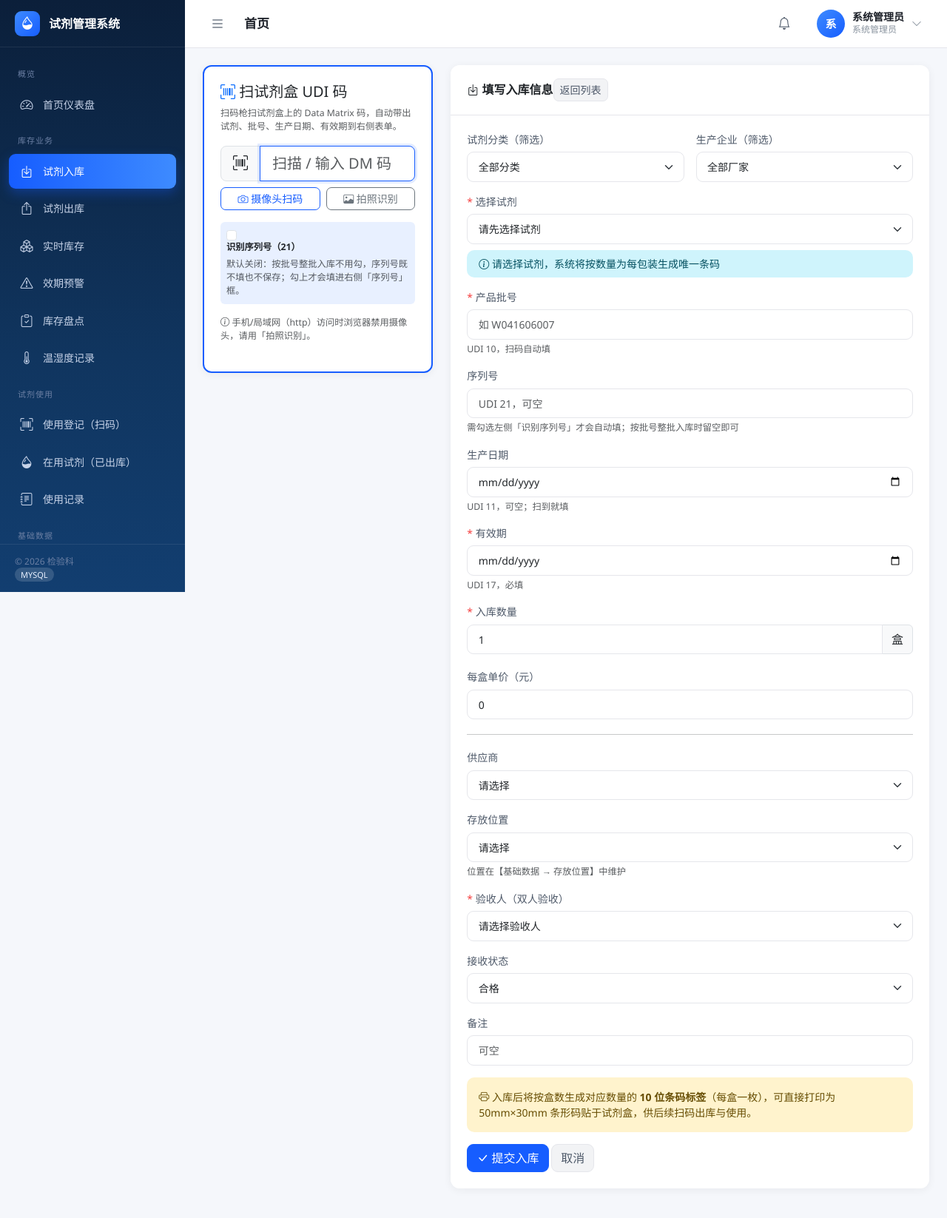
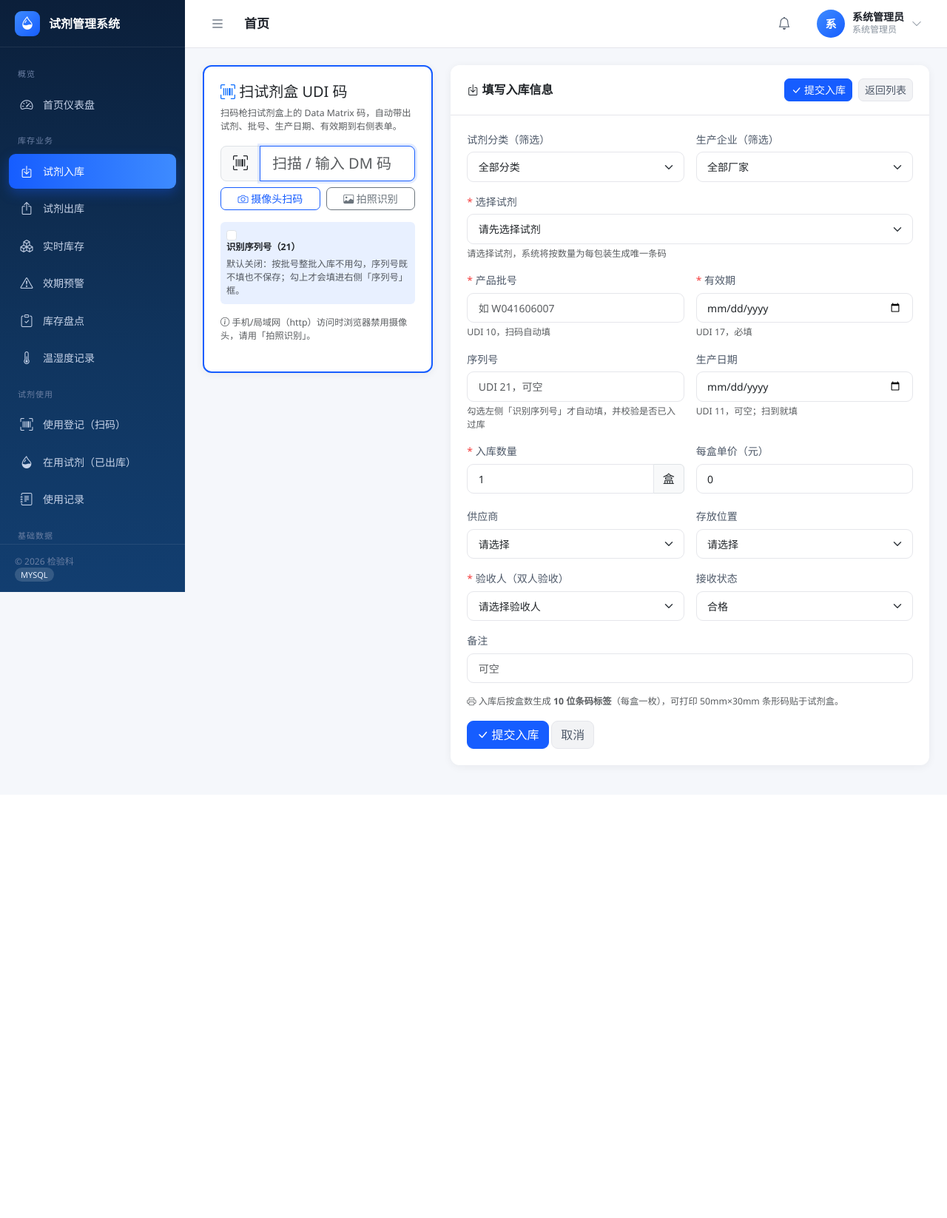
Before and after one commit to junyuchenchen1/reagent-system, a Flask app: page /stock-in/add in a window 1280 px wide. Shown: the whole page at 74% size. After the commit the page ends 1041 px from the top, so only its background shows below. Run offline with Flask 3, Linux system fonts and the light colour scheme; a user stored in the database is signed in; parts of the project's set-up code (start-up, migrations or seed data) failed here and were passed over; some libraries are stand-ins or nearby versions.

Commit message:
入库：勾选序列号时查重防重复入库；表单压缩到一屏可提交；导出全面加固并记录 500 堆栈

```diff
--- a/app/routes/stock_in.py
+++ b/app/routes/stock_in.py
@@ -2,7 +2,7 @@
 """入库管理：登记、审核、详情、条码标签打印、导出"""
 from datetime import datetime, date
 from flask import (Blueprint, render_template, request, redirect, url_for,
-                   flash, abort, jsonify)
+                   flash, abort, jsonify, current_app)
 from flask_login import login_required, current_user
 
 from app.extensions import db
@@ -21,6 +21,31 @@ def _parse_date(s):
         return datetime.strptime(s, "%Y-%m-%d").date()
     except (TypeError, ValueError):
         return None
+
+
+def _serial_used(serial_no):
+    """序列号是否已登记过入库（已取消的单子不算，允许重录）。返回已有入库单或 None。"""
+    if not serial_no:
+        return None
+    return (StockIn.query
+            .filter(StockIn.serial_no == serial_no, StockIn.status != 2)
+            .order_by(StockIn.id.desc())
+            .first())
+
+
+def _serial_dup_info(serial_no):
+    """给扫码接口用：返回该序列号已有的入库单摘要（没有则 None）。"""
+    si = _serial_used(serial_no)
+    if not si:
+        return None
+    return {
+        "order_no": si.order_no,
+        "reagent": si.reagent.name if si.reagent else "",
+        "batch_no": si.batch_no,
+        "status_text": si.status_text,
+        "create_time": si.create_time.strftime("%Y-%m-%d %H:%M") if si.create_time else "",
+        "sid": si.id,
+    }
 
 
 @stock_in_bp.route("/")
@@ -70,6 +95,8 @@ def in_add():
         udi_di = (request.form.get("udi_di", "") or "").strip()[:32]
         serial_no = (request.form.get("serial_no", "") or "").strip()[:64]
         produce_date = _parse_date(request.form.get("produce_date", ""))
+        # 序列号（UDI 21）是单盒唯一号：入库前先查有没有已经登记过，避免同一盒重复入库
+        dup_serial = _serial_used(serial_no) if serial_no else None
 
         reagent = db.session.get(Reagent, int(reagent_id)) if reagent_id else None
         if reagent is None:
@@ -86,6 +113,13 @@ def in_add():
             flash("入库盒数必须大于 0", "danger")
         elif not verifier_id:
             flash("请选择验收人（双人验收）", "danger")
+        elif serial_no and dup_serial:
+            # 勾了「识别序列号」才会带 serial_no：同一盒（同序列号）不能重复入库
+            flash(f"序列号 {serial_no} 已在入库单 {dup_serial.order_no} 中登记过"
+                  f"（{dup_serial.reagent.name if dup_serial.reagent else '未知试剂'}，"
+                  f"批号 {dup_serial.batch_no}），同一盒不能重复入库。"
+                  f"若这次是按批号整批入库，请取消勾选「识别序列号」再提交。",
+                  "danger")
         else:
             data = {
                 "reagent_id": reagent.id, "batch_no": batch_no,
@@ -139,7 +173,12 @@ def udi_scan():
         return jsonify({"error": "缺少 code 参数"}), 400
     if len(code) > 512:
         code = code[:512]
-    return jsonify(udi_service.resolve(code))
+    data = udi_service.resolve(code)
+    # 若码里有 (21) 序列号，顺手告诉前端这一盒有没有入过库（前端勾了「识别序列号」才用）
+    serial = ((data.get("parsed") or {}).get("serial") or "").strip()
+    if serial:
+        data["serial_dup"] = _serial_dup_info(serial)
+    return jsonify(data)
 
 
 @stock_in_bp.route("/<int:sid>/audit", methods=["POST"])
@@ -254,7 +293,11 @@ def in_export():
     query = StockIn.query.join(Reagent, StockIn.reagent_id == Reagent.id)
     status = request.args.get("status", "")
     if status != "":
-        query = query.filter(StockIn.status == int(status))
+        try:
+            query = query.filter(StockIn.status == int(status))
+        except (TypeError, ValueError):
+            # 参数异常（如中文状态名）不应当 500，忽略该筛选
+            current_app.logger.warning(f"[导出入库] status 参数非法：{status!r}，已忽略")
     # 导出时间范围：最近一周/一月/半年/一年/自定义起止
     start, end = parse_export_range()
     if start:
@@ -264,23 +307,31 @@ def in_export():
     rows = []
     for si in query.order_by(StockIn.create_time.asc(), StockIn.id.asc()).all():
         rows.append([
-            si.order_no, si.reagent.name, si.reagent.registrant or "", si.reagent.spec or "",
-            si.batch_no,
-            si.expire_date.strftime("%Y-%m-%d"), si.quantity,
-            si.reagent.unit or "盒",
-            float(si.unit_price or 0), si.amount,
+            si.order_no or "", si.reagent.name if si.reagent else "",
+            (si.reagent.registrant or "") if si.reagent else "",
+            (si.reagent.spec or "") if si.reagent else "",
+            si.batch_no or "",
+            si.expire_date.strftime("%Y-%m-%d") if si.expire_date else "",
+            si.quantity,
+            (si.reagent.unit or "盒") if si.reagent else "盒",
+            float(si.unit_price or 0), float(si.amount or 0),
             si.supplier.name if si.supplier else "",
             si.accept_status or "合格",
             si.status_text,
-            (si.operator_id, si.operator.real_name) if si.operator else "",
-            (si.verifier_id, si.verifier.real_name) if si.verifier else "",
-            si.create_time.strftime("%Y-%m-%d %H:%M"),
+            (si.operator_id, si.operator.real_name or "") if si.operator_id else "",
+            (si.verifier_id, si.verifier.real_name or "") if si.verifier_id else "",
+            si.create_time.strftime("%Y-%m-%d %H:%M") if si.create_time else "",
         ])
     filename = f"入库记录_{datetime.now().strftime('%Y%m%d%H%M%S')}.xlsx"
-    path = export_excel(
-        "入库记录",
-        ["入库单号", "试剂名称", "生产企业", "规格", "批号", "有效期", "数量", "单位", "单价(元)", "金额",
-         "供应商", "接收状态", "状态", "入库人", "验收人", "登记时间"],
-        rows, filename)
+    try:
+        path = export_excel(
+            "入库记录",
+            ["入库单号", "试剂名称", "生产企业", "规格", "批号", "有效期", "数量", "单位", "单价(元)", "金额",
+             "供应商", "接收状态", "状态", "入库人", "验收人", "登记时间"],
+            rows, filename)
+    except Exception:
+        current_app.logger.exception("[导出入库] 生成 Excel 失败")
+        flash("导出入库记录失败，错误已写入 logs/error.log，请重试或联系管理员。", "danger")
+        return redirect(url_for("stock_in.in_list"))
     log_operation("入库管理", f"导出入库记录 Excel（{range_label(start, end)}）")
     return send_excel(path, filename)
--- a/app/templates/stock/in_add.html
+++ b/app/templates/stock/in_add.html
@@ -41,16 +41,20 @@
         </div>
     </div>
 
-    <!-- 右：入库表单（纵向单列） -->
+    <!-- 右：入库表单（两列紧凑排布，提交按钮不用滚动也能看到） -->
     <div class="col-lg-8 mb-3">
         <div class="card">
             <div class="card-header"><h5><i class="bi bi-box-arrow-in-down"></i> 填写入库信息</h5>
+                <button class="btn btn-primary btn-sm js-submit ms-auto me-2" type="submit" form="inForm">
+                    <i class="bi bi-check-lg"></i> 提交入库
+                </button>
                 <a class="btn btn-light btn-sm" href="{{ url_for('stock_in.in_list') }}">返回列表</a>
             </div>
             <div class="card-body">
                 <form method="post" id="inForm">
                     <input type="hidden" name="udi_di" id="udiDi" value="">
                     <div class="row g-3">
+                        <div class="col-12 d-none" id="dupWarn"></div>
 
                         <div class="col-12 col-md-6">
                             <label class="form-label">试剂分类（筛选）</label>
@@ -83,36 +87,32 @@
                                 </option>
                                 {% endfor %}
                             </select>
-                            <div class="alert alert-info py-2 px-3 mt-2 mb-0 small" id="packTip">
-                                <i class="bi bi-info-circle"></i> 请选择试剂，系统将按数量为每包装生成唯一条码
-                            </div>
+                            <div class="form-text" id="packTip">请选择试剂，系统将按数量为每包装生成唯一条码</div>
                         </div>
 
-                        <div class="col-12">
+                        <div class="col-12 col-md-6">
                             <label class="form-label required">产品批号</label>
                             <input class="form-control" name="batch_no" id="batchNo" required placeholder="如 W041606007">
                             <div class="form-text">UDI 10，扫码自动填</div>
                         </div>
+                        <div class="col-12 col-md-6">
+                            <label class="form-label required">有效期</label>
+                            <input type="date" class="form-control" name="expire_date" id="expireDate" required>
+                            <div class="form-text">UDI 17，必填</div>
+                        </div>
 
-                        <div class="col-12">
+                        <div class="col-12 col-md-6">
                             <label class="form-label">序列号</label>
                             <input class="form-control" name="serial_no" id="serialNo" placeholder="UDI 21，可空">
-                            <div class="form-text">需勾选左侧「识别序列号」才会自动填；按批号整批入库时留空即可</div>
+                            <div class="form-text">勾选左侧「识别序列号」才自动填，并校验是否已入过库</div>
                         </div>
-
-                        <div class="col-12">
+                        <div class="col-12 col-md-6">
                             <label class="form-label">生产日期</label>
                             <input type="date" class="form-control" name="produce_date" id="produceDate">
                             <div class="form-text">UDI 11，可空；扫到就填</div>
                         </div>
 
-                        <div class="col-12">
-                            <label class="form-label required">有效期</label>
-                            <input type="date" class="form-control" name="expire_date" id="expireDate" required>
-                            <div class="form-text">UDI 17，必填</div>
-                        </div>
-
-                        <div class="col-12">
+                        <div class="col-12 col-md-6">
                             <label class="form-label required">入库数量</label>
                             <div class="input-group">
                                 <input type="number" class="form-control" name="quantity" id="quantity"
@@ -121,15 +121,12 @@
                             </div>
                             <div class="form-text" id="barcodeHint"></div>
                         </div>
-
-                        <div class="col-12">
+                        <div class="col-12 col-md-6">
                             <label class="form-label" id="priceLabel">每盒单价（元）</label>
                             <input type="number" step="0.01" min="0" class="form-control" name="unit_price" value="0">
                         </div>
 
-                        <div class="col-12"><hr class="my-1"></div>
-
-                        <div class="col-12">
+                        <div class="col-12 col-md-6">
                             <label class="form-label">供应商</label>
                             <select class="form-select" name="supplier_id">
                                 <option value="">请选择</option>
@@ -138,8 +135,7 @@
                                 {% endfor %}
                             </select>
                         </div>
-
-                        <div class="col-12">
+                        <div class="col-12 col-md-6">
                             <label class="form-label">存放位置</label>
                             <select class="form-select" name="storage_location">
                                 <option value="">请选择</option>
@@ -147,10 +143,9 @@
                                 <option value="{{ l.name }}">{{ l.name }}</option>
                                 {% endfor %}
                             </select>
-                            <div class="form-text">位置在【基础数据 → 存放位置】中维护</div>
                         </div>
 
-                        <div class="col-12">
+                        <div class="col-12 col-md-6">
                             <label class="form-label required">验收人（双人验收）</label>
                             <select class="form-select" name="verifier_id" required>
                                 <option value="">请选择验收人</option>
@@ -159,8 +154,7 @@
                                 {% endfor %}
                             </select>
                         </div>
-
-                        <div class="col-12">
+                        <div class="col-12 col-md-6">
                             <label class="form-label">接收状态</label>
                             <select class="form-select" name="accept_status">
                                 <option value="合格">合格</option>
@@ -175,14 +169,13 @@
                         </div>
                     </div>
 
-                    <div class="alert alert-warning small mt-3">
+                    <div class="form-text mt-3">
                         <i class="bi bi-printer"></i>
-                        入库后将按盒数生成对应数量的 <b>10 位条码标签</b>（每盒一枚），可直接打印为
-                        50mm×30mm 条形码贴于试剂盒，供后续扫码出库与使用。
+                        入库后按盒数生成 <b>10 位条码标签</b>（每盒一枚），可打印 50mm×30mm 条形码贴于试剂盒。
                     </div>
 
-                    <div class="mt-2">
-                        <button class="btn btn-primary" type="submit"><i class="bi bi-check-lg"></i> 提交入库</button>
+                    <div class="mt-3">
+                        <button class="btn btn-primary js-submit" type="submit"><i class="bi bi-check-lg"></i> 提交入库</button>
                         <a class="btn btn-light" href="{{ url_for('stock_in.in_list') }}">取消</a>
                     </div>
                 </form>
@@ -307,13 +300,60 @@
     const serialInput = document.getElementById('serialNo');
     const produceInput = document.getElementById('produceDate');
     const serialToggle = document.getElementById('serialToggle');
+    const submitBtns = document.querySelectorAll('.js-submit');
+    const dupWarn = document.getElementById('dupWarn');
+
     // 默认不识别序列号：按批号整批入库时，序列号留着反而每次都要手动删
     function wantSerial() { return !!(serialToggle && serialToggle.checked); }
+
+    // 序列号重复时锁住提交按钮，逼着用户看清提示（后端也会再拦一次）
+    let dupLocked = false;
+    function setSubmitLock(lock) {
+        dupLocked = !!lock;
+        submitBtns.forEach(function (b) { b.disabled = dupLocked; });
+    }
+    function showDupWarn(info) {
+        dupWarn.classList.remove('d-none');
+        dupWarn.innerHTML = '<div class="alert alert-danger py-2 px-3 mb-0 small">' +
+            '<i class="bi bi-x-circle"></i> <b>这一盒已经入过库，不能重复入库</b>：' +
+            '序列号已登记在入库单 <b>' + udiEscape(info.order_no) + '</b>' +
+            (info.reagent ? '（' + udiEscape(info.reagent) : '') +
+            (info.batch_no ? '，批号 ' + udiEscape(info.batch_no) : '') +
+            (info.reagent ? '）' : '') +
+            (info.create_time ? '，' + udiEscape(info.create_time) : '') +
+            (info.status_text ? '，' + udiEscape(info.status_text) : '') +
+            '。<br>如果这次是按批号整批入库，请取消左侧「识别序列号」再提交。' +
+            (info.sid ? ' <a class="ms-1" href="/stock-in/' + info.sid + '" target="_blank">查看原单</a>' : '') +
+            '</div>';
+        setSubmitLock(true);
+    }
+    function clearDupWarn() {
+        dupWarn.classList.add('d-none');
+        dupWarn.innerHTML = '';
+        setSubmitLock(false);
+    }
+
     if (serialToggle) {
         serialToggle.addEventListener('change', function () {
-            if (!wantSerial()) { serialInput.value = ''; }
+            if (!wantSerial()) {
+                serialInput.value = '';   // 取消勾选：清空序列号，恢复按批入库
+                clearDupWarn();
+            }
         });
     }
+    // 手动把序列号删空 = 这一盒不按序列号登记，解除重复锁定
+    serialInput.addEventListener('input', function () {
+        if (!serialInput.value.trim()) { clearDupWarn(); }
+    });
+
+    // 回车提交也要拦住（禁用按钮不一定挡得住表单键盘提交）
+    document.getElementById('inForm').addEventListener('submit', function (e) {
+        if (dupLocked) {
+            e.preventDefault();
+            dupWarn.scrollIntoView({ behavior: 'smooth', block: 'center' });
+            return;
+        }
+    });
 
     function udiEscape(s) {
         return String(s == null ? '' : s).replace(/[&<>"']/g, function (c) {
@@ -365,8 +405,12 @@
                 if (p.serial && wantSerial()) {
                     serialInput.value = p.serial;
                     parts.push('序列号 <b>' + udiEscape(p.serial) + '</b>');
-                } else if (!wantSerial()) {
-                    serialInput.value = '';          // 未勾选识别序列号：按批号入库，不填序列号
+                    // 这一盒已经入过库：告警 + 锁住提交按钮（后端保存时还会再拦一次）
+                    if (d.serial_dup) { showDupWarn(d.serial_dup); } else { clearDupWarn(); }
+                } else {
+                    // 未勾选识别序列号（按批入库），或码里没有 21：不登记序列号
+                    serialInput.value = '';
+                    clearDupWarn();
                 }
                 if (p.produce_date) { produceInput.value = p.produce_date; parts.push('生产日期 <b>' + udiEscape(p.produce_date) + '</b>'); }
                 if (p.expire_date) { expireInput.value = p.expire_date; parts.push('有效期 <b>' + udiEscape(p.expire_date) + '</b>'); }
```
Also changed, not shown: app/__init__.py (+27 -0 lines), app/routes/stock_out.py (+22 -15 lines), app/utils/common.py (+15 -2 lines), run.py (+9 -0 lines), tests/test_business.py (+52 -0 lines), README.md.
